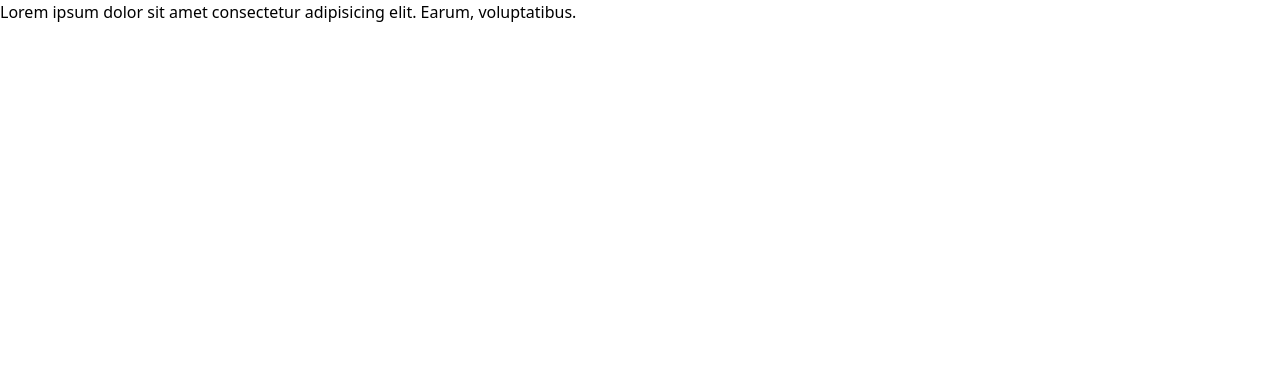
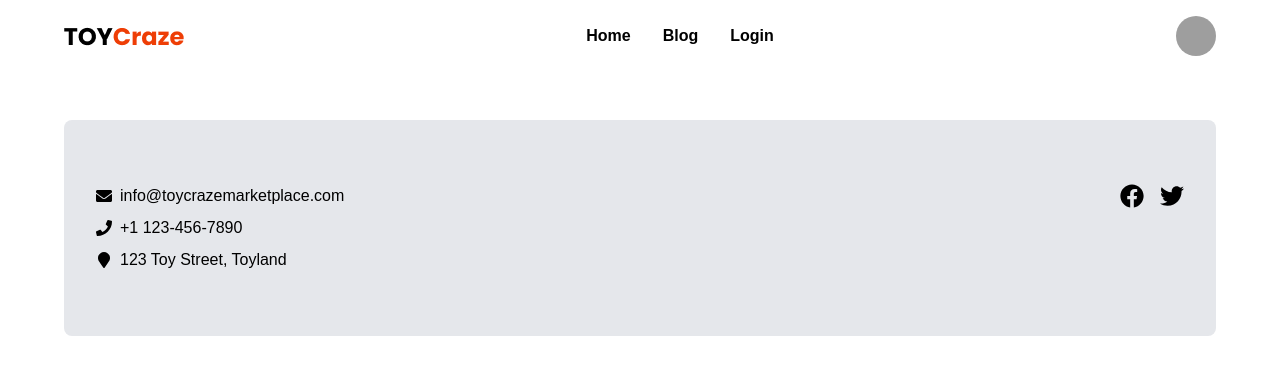
Before and after one commit to asad2002web/toycraze-marketplace-client, a React (Vite) app: page / in a window 1280 px wide. Shown: the top 374 px of the page. Built offline with nearby package versions, Linux system fonts and the light colour scheme; grey boxes are pictures that could not be loaded.

Commit message:
error page completed

```diff
--- a/index.html
+++ b/index.html
@@ -4,7 +4,7 @@
     <meta charset="UTF-8" />
     <link rel="icon" type="image/svg+xml" href="/vite.svg" />
     <meta name="viewport" content="width=device-width, initial-scale=1.0" />
-    <title>Vite + React</title>
+    <title>ToyCraze</title>
   </head>
   <body>
     <div id="root"></div>
--- a/package.json
+++ b/package.json
@@ -15,6 +15,7 @@
     "flowbite-react": "^0.4.4",
     "react": "^18.2.0",
     "react-dom": "^18.2.0",
+    "react-icons": "^4.8.0",
     "react-router-dom": "^6.11.2"
   },
   "devDependencies": {
--- a/src/Layouts/Main.jsx
+++ b/src/Layouts/Main.jsx
@@ -1,11 +1,16 @@
-import React from 'react'
+import React from "react";
+import Header from "../Shared/Header/Header";
+import { Outlet } from "react-router-dom";
+import Footer from "../Shared/Footer/Footer";
 
 const Main = () => {
   return (
-    <>
-       <h2>Lorem ipsum dolor sit amet consectetur adipisicing elit. Earum, voluptatibus.</h2>
-    </>
-  )
-}
+    <div className="mx-4 md:mx-16">
+      <Header></Header>
+      <Outlet></Outlet>
+      <Footer></Footer>
+    </div>
+  );
+};
 
-export default Main
+export default Main;
--- /dev/null
+++ b/src/Pages/Blog/Blog.jsx
@@ -0,0 +1,9 @@
+import React from 'react'
+
+const Blog = () => {
+  return (
+    <div>Blog</div>
+  )
+}
+
+export default Blog
--- /dev/null
+++ b/src/Pages/Error/Error.jsx
@@ -0,0 +1,26 @@
+import React from "react";
+import { Link } from "react-router-dom";
+
+const Error = () => {
+  return (
+    <>
+      <div>
+        <img
+          className="block mt-20 mx-auto w-[300px] h-[300px]"
+          src="https://i.ibb.co/C5kDvXj/6325257-min.jpg"
+          alt=""
+        />
+        <div className="flex justify-center">
+          <Link
+            className="text-center px-8 py-3 bg-indigo-900 rounded-md text-white my-8"
+            to="/"
+          >
+            Go to Home
+          </Link>
+        </div>
+      </div>
+    </>
+  );
+};
+
+export default Error;
--- /dev/null
+++ b/src/Pages/Login/Login.jsx
@@ -0,0 +1,51 @@
+import { Button, Label, TextInput } from "flowbite-react";
+import { FaGoogle } from "react-icons/fa";
+import React from "react";
+
+const Login = () => {
+  return (
+    <div className="md:flex items-center gap-6">
+      <div className="md:w-1/2">
+        <img src="https://i.ibb.co/cNNcd3w/Login-page-min.jpg" alt="" />
+      </div>
+      <div className="md:w-1/2">
+        <div>
+          <h2 className="text-2xl font-semibold my-5 text-center">Login</h2>
+        </div>
+        <div>
+          <form className="w-full">
+            <div className="mt-8">
+              <div className="mb-2 block">
+                <Label htmlFor="email1" value="Your email" />
+              </div>
+              <TextInput
+                className="w-full"
+                id="email1"
+                type="email"
+                placeholder="Type Your Email"
+                required={true}
+              />
+            </div>
+            <div className="mt-8">
+              <div className="mb-2 block">
+                <Label htmlFor="password1" value="Your password" />
+              </div>
+              <TextInput id="password1" type="password" required={true} />
+            </div>
+            <Button className="mt-5 w-full" type="submit">
+              Login
+            </Button>
+          </form>
+        </div>
+        <div>
+          <Button className="block mx-auto mt-8" color="purple" pill={true}>
+            <FaGoogle className="mr-3"></FaGoogle>
+            Google
+          </Button>
+        </div>
+      </div>
+    </div>
+  );
+};
+
+export default Login;
--- a/src/Routes/Routes.jsx
+++ b/src/Routes/Routes.jsx
@@ -1,10 +1,24 @@
 import { createBrowserRouter } from "react-router-dom"
 import Main from "../Layouts/Main"
+import Login from "../Pages/Login/Login"
+import Blog from "../Pages/Blog/Blog"
+import Error from "../Pages/Error/Error"
 
 const Routes = createBrowserRouter([
     {
         path : '/',
-        element : <Main></Main>
+        element : <Main></Main>,
+        errorElement: <Error></Error>,
+        children : [
+            {
+                path: 'login',
+                element: <Login></Login>
+            },
+            {
+                path: 'blog',
+                element: <Blog></Blog>
+            }
+        ]
     }
 ])
 
--- /dev/null
+++ b/src/Shared/Footer/Footer.jsx
@@ -0,0 +1,51 @@
+import React from "react";
+import { FaBeer, FaEnvelope, FaFacebook, FaMapMarker, FaPhone, FaTwitter } from "react-icons/fa";
+
+const Footer = () => {
+  return (
+    <footer className="text-dark bg-gray-200 rounded-lg p-8 mt-12">
+      <div className="container mx-auto py-8">
+        <div className="flex flex-wrap -mx-4">
+          <div className="w-full md:w-1/3 px-4 mb-4 md:mb-0">
+            <div className="flex items-center mb-2">
+              <FaEnvelope className="mr-2" />
+              <a href="mailto:info@toycrazemarketplace.com">
+                info@toycrazemarketplace.com
+              </a>
+            </div>
+            <div className="flex items-center mb-2">
+              <FaPhone className="mr-2" />
+              <span>+1 123-456-7890</span>
+            </div>
+            <div className="flex items-center">
+              <FaMapMarker className="mr-2" />
+              <span>123 Toy Street, Toyland</span>
+            </div>
+          </div>
+          <div className="w-full md:w-2/3 px-4">
+            <div className="flex justify-end">
+              <a
+                href="https://www.facebook.com/toycrazemarketplace"
+                target="_blank"
+                rel="noopener noreferrer"
+                className="text-2xl text-dark mr-4 hover:text-blue-500"
+              >
+                <FaFacebook />
+              </a>
+              <a
+                href="https://www.twitter.com/toycrazemarket"
+                target="_blank"
+                rel="noopener noreferrer"
+                className="text-2xl text-dark hover:text-blue-500"
+              >
+                <FaTwitter />
+              </a>
+            </div>
+          </div>
+        </div>
+      </div>
+    </footer>
+  );
+};
+
+export default Footer;
--- /dev/null
+++ b/src/Shared/Header/Header.jsx
@@ -0,0 +1,53 @@
+import { Avatar, Dropdown, Navbar } from "flowbite-react";
+import React from "react";
+import Logo from "../../assets/TOYCraze.png";
+import { Link } from "react-router-dom";
+
+const Header = () => {
+  return (
+    <Navbar fluid={true} rounded={true} className="py-4 sm:px-0 px-0">
+      <Navbar.Brand>
+        <img src={Logo} alt="toycraze Logo" />
+      </Navbar.Brand>
+      <div className="flex md:order-2">
+        <Dropdown
+          arrowIcon={false}
+          inline={true}
+          label={
+            <Avatar
+              alt="User settings"
+              img="https://flowbite.com/docs/images/people/profile-picture-5.jpg"
+              rounded={true}
+            />
+          }
+        >
+          <Dropdown.Header>
+            <span className="block text-sm">Bonnie Green</span>
+            <span className="block truncate text-sm font-medium">
+              name@flowbite.com
+            </span>
+          </Dropdown.Header>
+          <Dropdown.Item>Dashboard</Dropdown.Item>
+          <Dropdown.Item>Settings</Dropdown.Item>
+          <Dropdown.Item>Earnings</Dropdown.Item>
+          <Dropdown.Divider />
+          <Dropdown.Item>Sign out</Dropdown.Item>
+        </Dropdown>
+        <Navbar.Toggle />
+      </div>
+      <Navbar.Collapse className="font-semibold">
+        <Link className="md:font-semibold md:text-base" to="/">
+          Home
+        </Link>
+        <Link className="md:font-semibold md:text-base" to="/blog">
+          Blog
+        </Link>
+        <Link className="md:font-semibold md:text-base" to="/login">
+          Login
+        </Link>
+      </Navbar.Collapse>
+    </Navbar>
+  );
+};
+
+export default Header;
--- a/src/index.css
+++ b/src/index.css
@@ -1,3 +1,10 @@
 @tailwind base;
 @tailwind components;
 @tailwind utilities;
+
+/* Google font using Poppins - (400,500,600) */
+@import url("https://fonts.googleapis.com/css2?family=Poppins:wght@400;500;600;700&display=swap");
+
+* {
+  font-family: "Poppins", sans-serif;
+}
```
Also changed, not shown: src/assets/TOYCraze.png (added), 1 other file (tests, documents, lock files or other folders).
